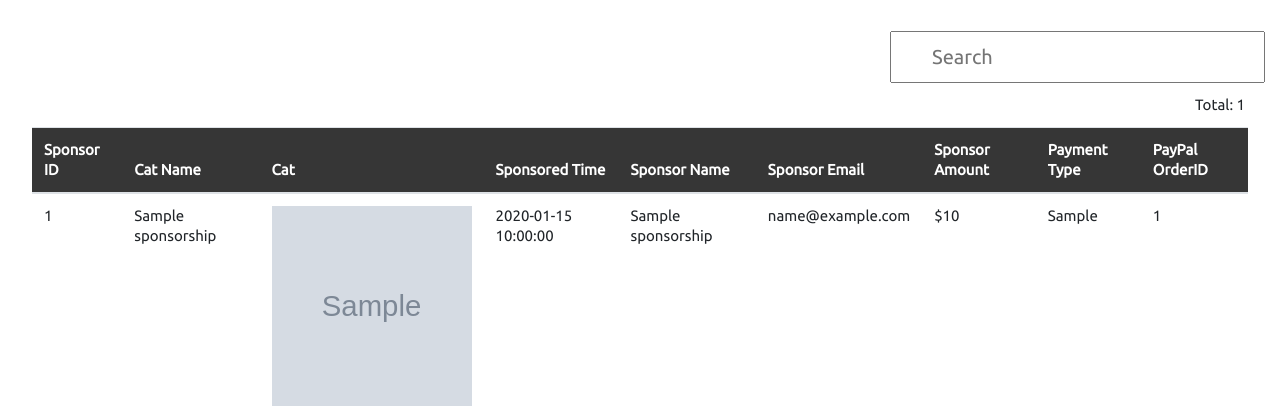
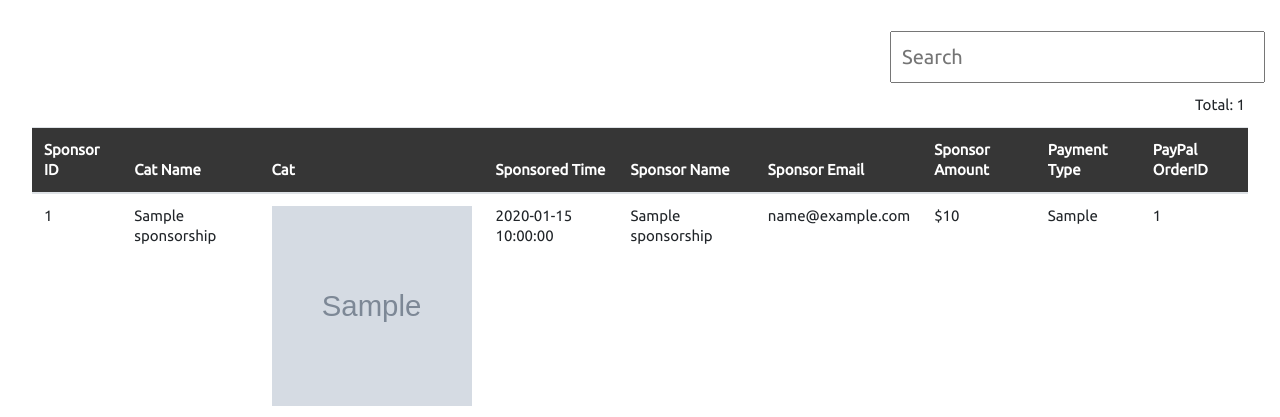
Before and after one commit to amberheilman/sponsor-cat, a Flask app: page /index in a window 1280 px wide. Shown: the part 60-477 px from the top of the page. Run offline with Flask 2, Linux system fonts and the light colour scheme; grey boxes marked "Sample" are stand-in pictures; a database or web service that is not in the repository returns one stand-in record (values such as "Sample title"); parts of the project's set-up code (start-up, migrations or seed data) failed here and were passed over; some libraries are stand-ins or nearby versions.

Commit message:
fix search padding

```diff
--- a/static/index.css
+++ b/static/index.css
@@ -51,7 +51,7 @@ img {
     align-items: flex-end;
 }
 .search-container span {
-    padding: 12px 20px 12px 40px;
+    padding: 12px 20px 12px 10px;
 }
 thead {
     background-color: #363636;
@@ -59,7 +59,7 @@ thead {
 }
 .search {
     margin-top: 2.5%;
-    padding: 12px 20px 12px 40px;
+    padding: 12px 20px 12px 10px;
     width: 30%;
     font-size: 20px;
 }
```
